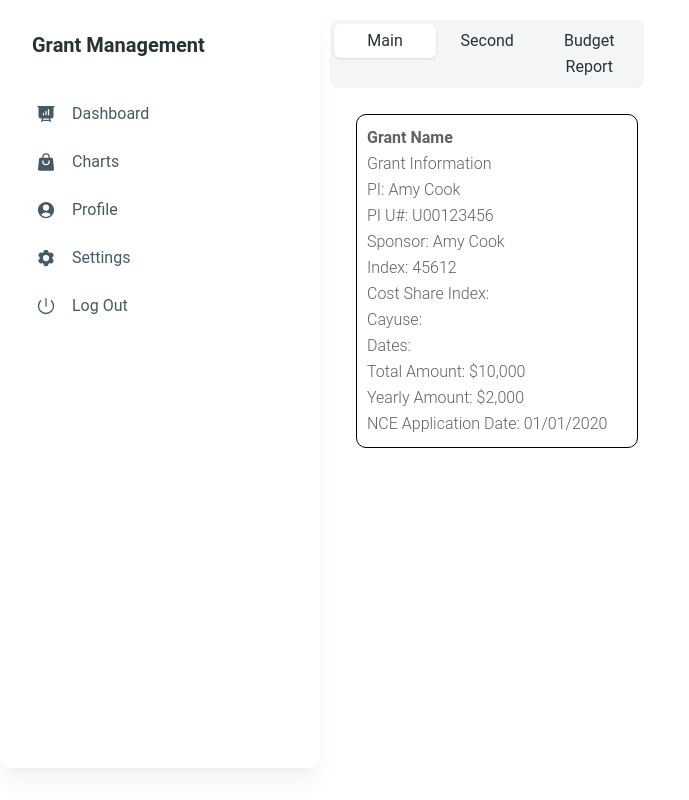
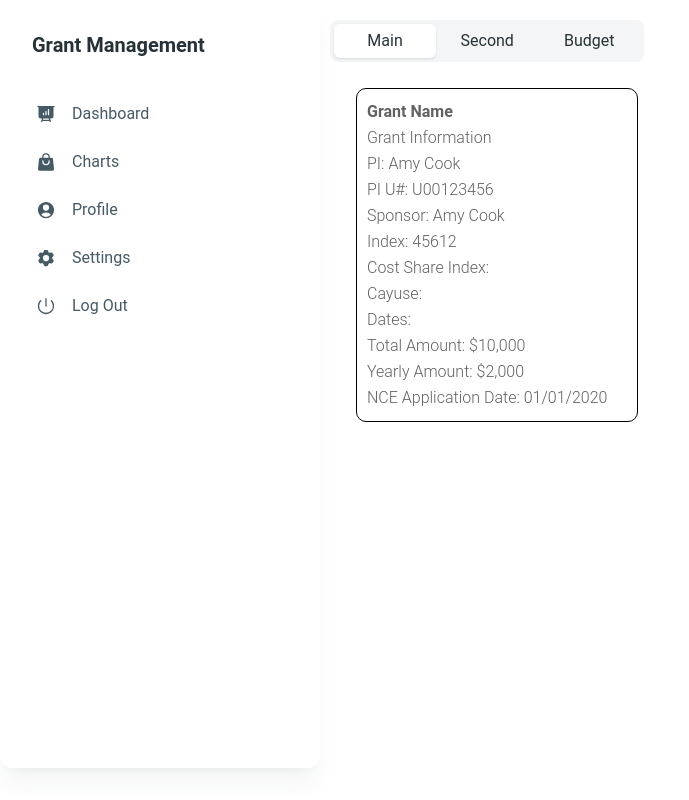
Before and after one commit to DaronAdams/grant-monitor, a React (Create React App) app in the folder frontend/: page /grant-show in a window 1280 px wide. Shown: the whole page, without its empty margins (0-689 px from the left). Built offline with nearby package versions, Linux system fonts and the light colour scheme.

Commit message:
Super hopefully fully updated new Main plz_new_help.csv

```diff
--- a/frontend/src/components/Tabs.tsx
+++ b/frontend/src/components/Tabs.tsx
@@ -50,7 +50,7 @@ function SecondTabContent() {
   )
 }
 
-function BudgetReportTabContent() {
+function BudgetTabContent() {
   return(
     <div>
         Budget report tab content
@@ -73,8 +73,8 @@ export function TabsDefault() {
       desc: 'This is the second tab',
     },
     {
-      label: 'Budget Report',
-      value: 'Budget Report',
+      label: 'Budget',
+      value: 'Budget',
       desc: 'Budget report for a specific grant',
     },
   ];
@@ -116,7 +116,7 @@ export function TabsDefault() {
               <>
                 {value === 'Main' && <MainTabContent />}
                 {value === 'Second' && <SecondTabContent />}
-                {value === 'Budget Report' && <BudgetReportTabContent />}
+                {value === 'Budget' && <BudgetTabContent />}
               </>
             </TabPanel>
           ))}
--- a/frontend/src/components/UpdatedGrid.tsx
+++ b/frontend/src/components/UpdatedGrid.tsx
@@ -58,12 +58,12 @@ const UpdatedGrid = () => {
   function applyFilters(data: GridRowsProp,filterModel: GridFilterModel): GridRowsProp {
     let filteredData: GridRowsProp = [...data];
     filterModel.items.forEach((filterItem) => {
-      const { field, value} = filterItem;
-      if (value === 'equals') {
+      const { field, value, operator} = filterItem;
+      if (filterItem.operator === 'equals') {
         filteredData = filteredData.filter((row) => row[field] === filterItem.value);
       }
 
-      if (value === 'contains') {
+      if (filterItem.operator === 'contains') {
         const searchValue = filterItem.value.toString().toLowerCase();
         filteredData = filteredData.filter((row) =>
           row[field].toString().toLowerCase().includes(searchValue),
```
